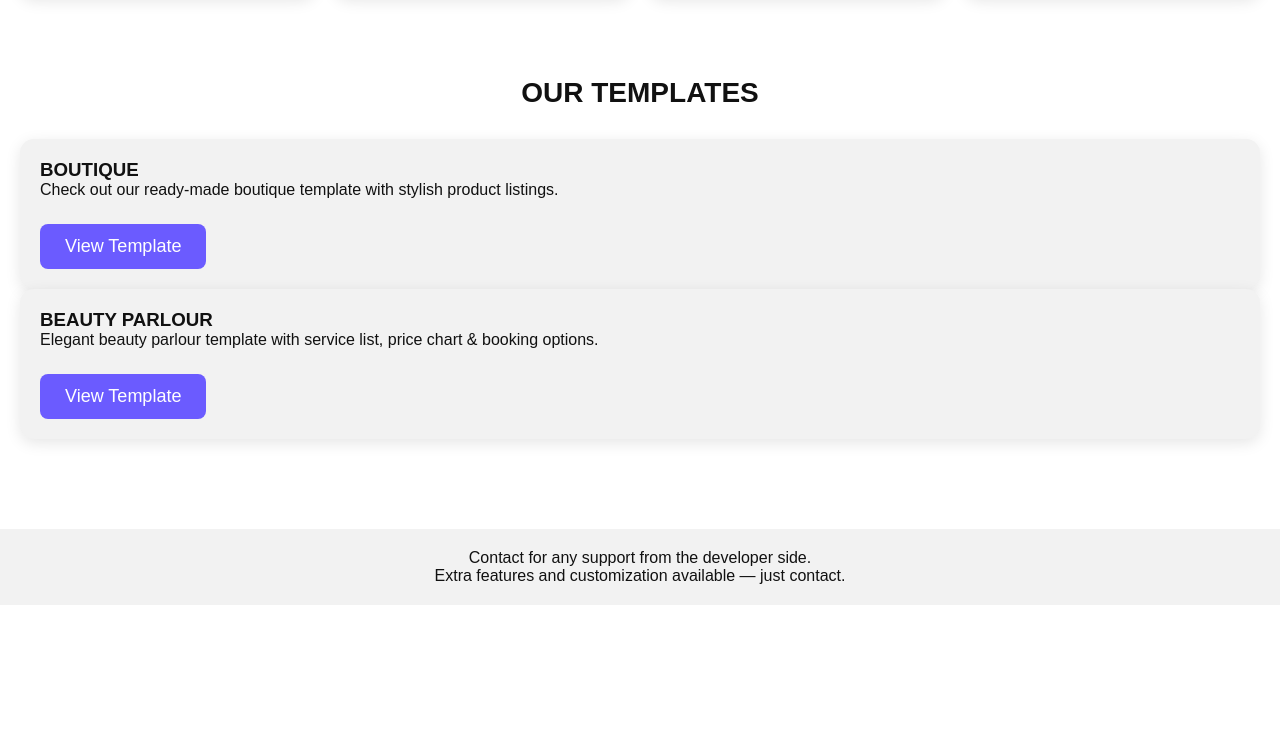
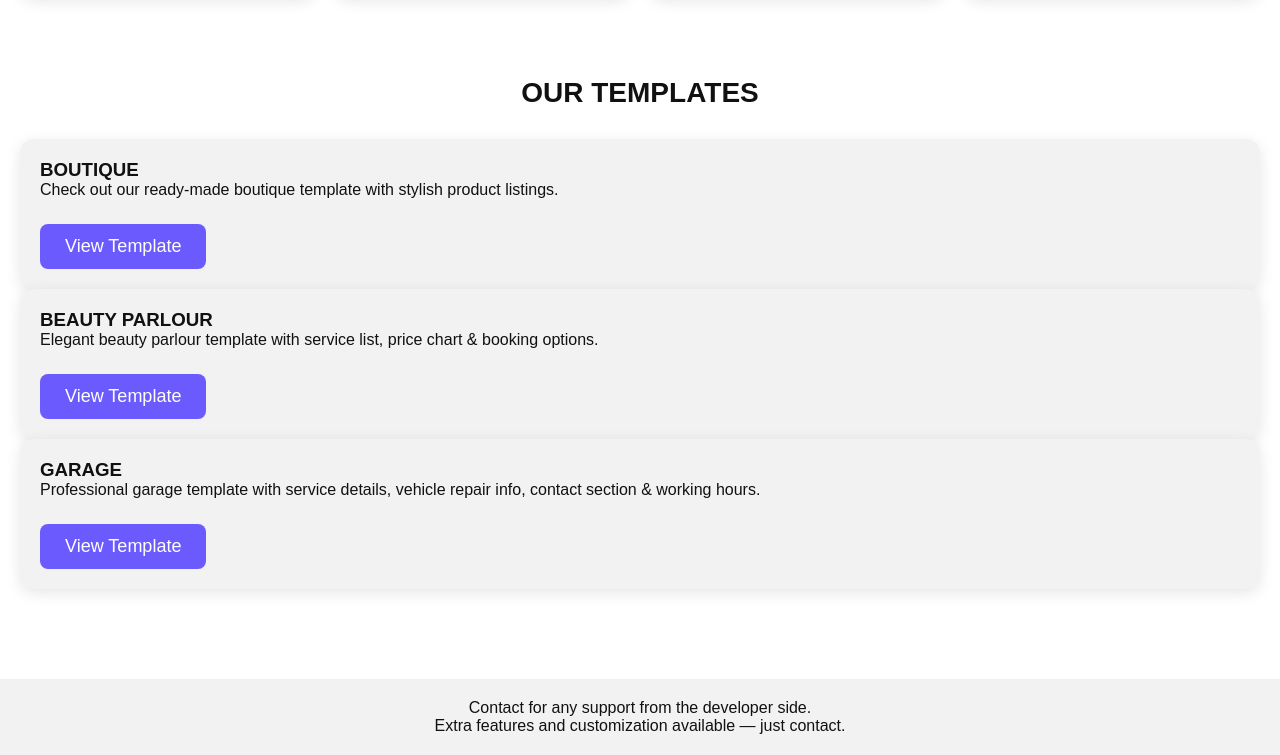
Before and after one commit to jarviss4334/ligga-site, a website: page public/index.html in a window 1280 px wide. Shown: the part 569-1324 px from the top of the page. Before the commit the page ends 1174 px from the top, so only its background shows below. Drawn offline with Linux system fonts and the light colour scheme.

Commit message:
Update index.html

```diff
--- a/public/index.html
+++ b/public/index.html
@@ -84,6 +84,15 @@
             <p>Elegant beauty parlour template with service list, price chart & booking options.</p>
             <a href="/beautyparlour" class="contact-btn">View Template</a>
         </div>
+		<!-- TEMPLATE 3 (GARAGE) -->
+		<div class="card">
+  			  <h3>GARAGE</h3>
+   			  <p> Professional garage template with service details, vehicle repair info,
+               contact section & working hours.
+    		  </p>
+   			  <a href="/garage" class="contact-btn">View Template</a>
+			  </div>
+
 
     </div>
 </section>
```
